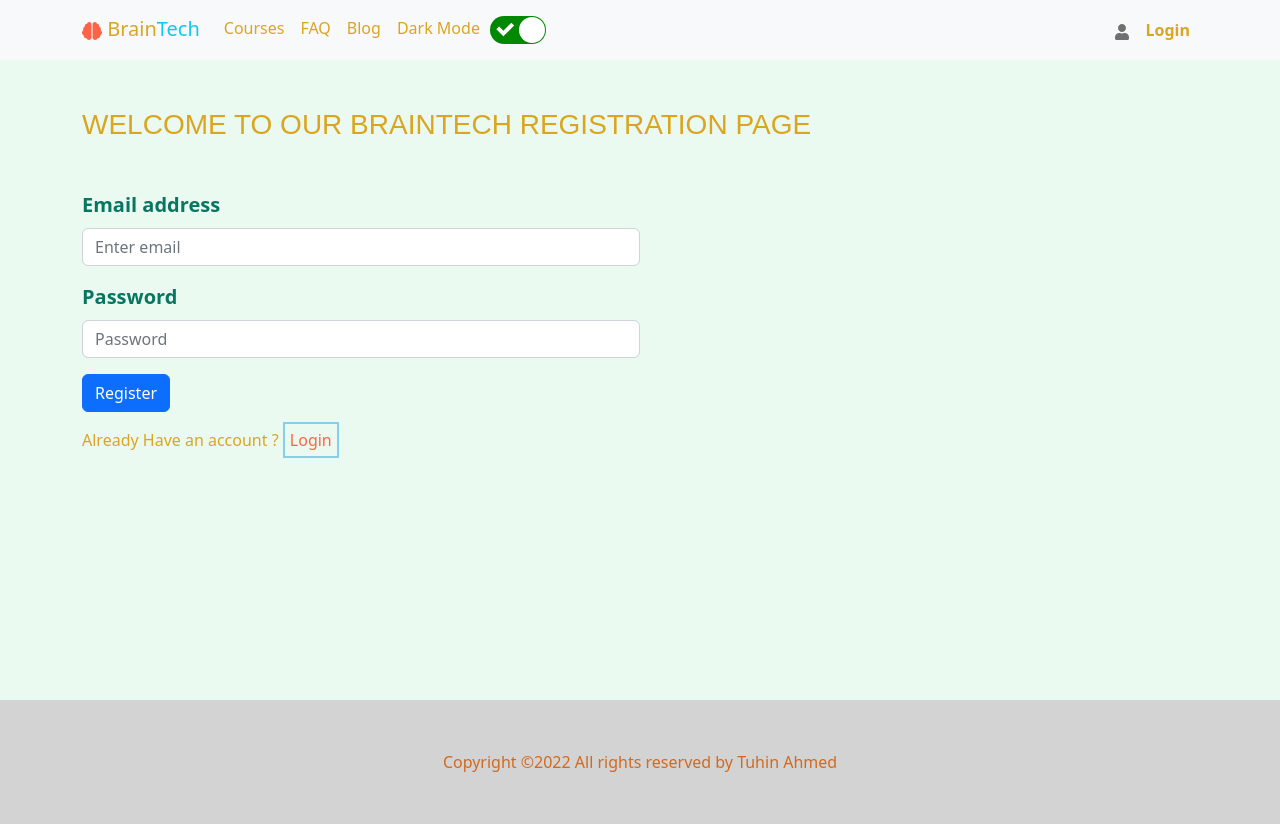
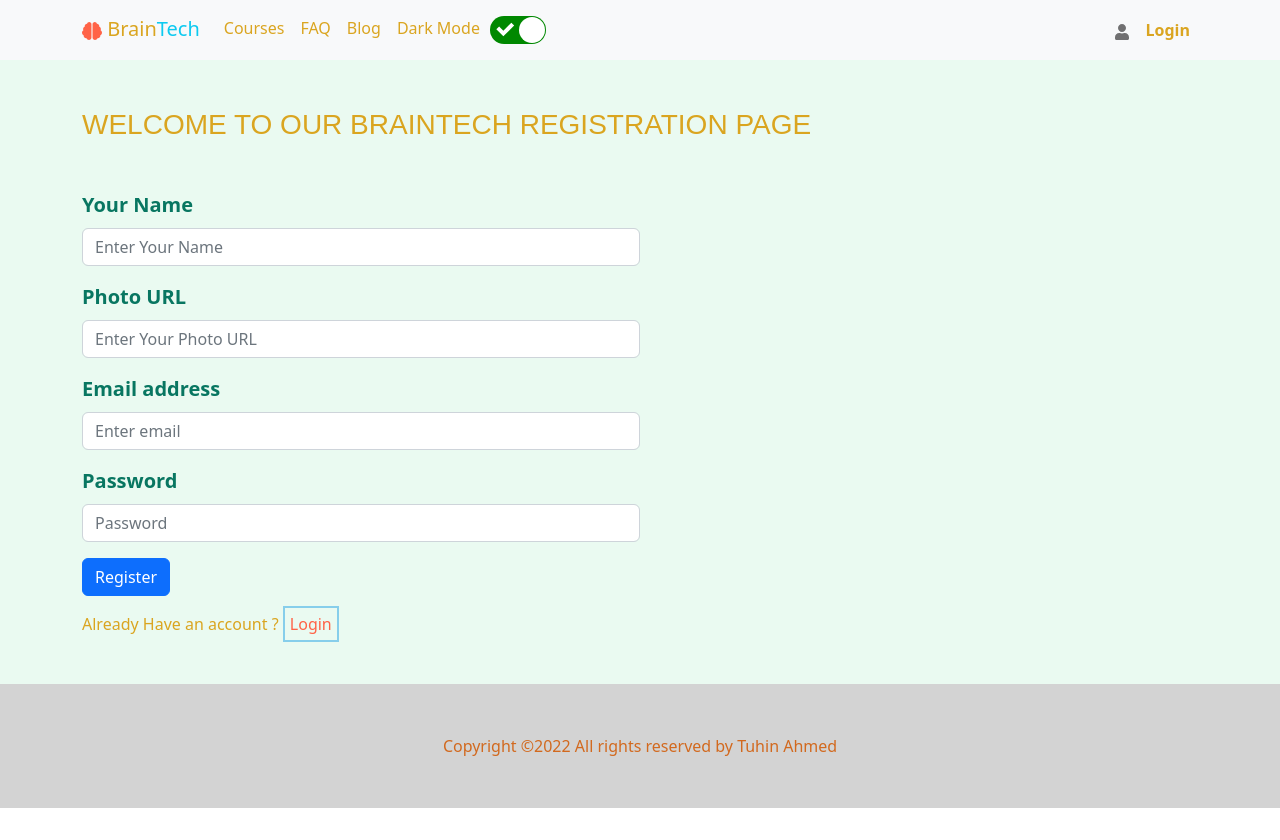
Before and after one commit to tuhinahmed-cse/-BrainTech-Client-side, a React (Create React App) app: page /register in a window 1280 px wide. Built offline with nearby package versions, Linux system fonts and the light colour scheme; no server answers.

Commit message:
Login with email and pass done

```diff
--- a/src/MainPages/Login/Login.js
+++ b/src/MainPages/Login/Login.js
@@ -1,16 +1,40 @@
 import { GoogleAuthProvider } from 'firebase/auth';
-import React, { useContext } from 'react';
+import React, { useContext, useState } from 'react';
 import { Container, Row } from 'react-bootstrap';
 import Button from 'react-bootstrap/Button';
 import Form from 'react-bootstrap/Form';
 import { FaGithub, FaGoogle } from 'react-icons/fa';
-import { Link } from 'react-router-dom';
+import { Link, useNavigate } from 'react-router-dom';
 import { AuthContext } from '../../contexts/AuthProvider/AuthProvider';
 
 
 const Login = () => {
-    const { providerLogin } = useContext(AuthContext);
+    const { providerLogin, signIn } = useContext(AuthContext);
     const googleProvider = new GoogleAuthProvider();
+    const [error, setError]= useState('');
+    const navigate =useNavigate();
+
+
+
+    const handleSubmit = event =>{
+        event.preventDefault();
+        const form = event.target;
+        const email = form.email.value;
+        const password = form.password.value;
+        signIn(email, password)
+        .then(result => {
+            const user = result.user;
+            console.log(user);
+            form.reset();
+            setError('');
+            navigate('/');
+        })
+        .catch(error => {
+          console.error(error);
+          setError(error.message);
+
+        })
+    }
 
 
 
@@ -33,23 +57,30 @@ const handleGoogleSignIn =()=>{
         <Row>
             <h3 className='mb-5 mt-5' style={{color:'goldenrod', fontFamily:'fantasy'}}> WELCOME TO OUR BRAINTECH LOGIN PAGE</h3>
 
-        <Form>
+        <Form onSubmit={handleSubmit}>
       <Form.Group className="mb-3 w-50" controlId="formBasicEmail">
         <Form.Label style={{color:'#087661', fontSize:'20px',fontWeight:'600'}}>Email address</Form.Label>
-        <Form.Control type="email" placeholder="Enter email" />
+        <Form.Control type="email" name='email' placeholder="Enter email" required />
       </Form.Group>
 
       <Form.Group className="mb-3 w-50" controlId="formBasicPassword">
         <Form.Label style={{color:'#087661', fontSize:'20px',fontWeight:'600'}}>Password</Form.Label>
-        <Form.Control type="password" placeholder="Password" />
+        <Form.Control type="password" name='password' placeholder="Password" required />
       </Form.Group>
+
       <Button variant="primary" type="submit" className='mb-3'>
         Login
       </Button>
+      <Form.Text className="text-danger ms-4">
+          {error}
+        </Form.Text>
+
       <br></br>
       <p style={{color:"goldenrod"}}> Don't Have an account ? <Link to='/register' style={{border:'2px solid skyblue', padding:'5px', textDecoration:"none", fontWeight:'500', color:'tomato'}}>Register</Link> </p>
       <Button variant="outline-info" className='me-3' onClick={handleGoogleSignIn} ><FaGoogle></FaGoogle> Login With Google</Button>
       <Button variant="outline-secondary"><FaGithub></FaGithub> Login With GitHub</Button>
+
+
     </Form>
 
 
--- a/src/MainPages/Login/Register.js
+++ b/src/MainPages/Login/Register.js
@@ -1,32 +1,73 @@
-import React from 'react';
+import React, { useContext, useState } from 'react';
 import { Container, Row } from 'react-bootstrap';
 import Button from 'react-bootstrap/Button';
 import Form from 'react-bootstrap/Form';
 import { Link } from 'react-router-dom';
+import { AuthContext } from '../../contexts/AuthProvider/AuthProvider';
 
 const Register = () => {
+
+    const {createUser}= useContext(AuthContext);
+    const [error, setError] = useState('');
+
+    const handleSubmit =(event)=>{
+        event.preventDefault();
+        const form = event.target;
+    const name = form.name.value;
+    const photoURL = form.photoURL.value;
+    const email = form.email.value;
+    const password = form.password.value;
+    // console.log(name, email, photoURL, password);
+
+    createUser(email, password)
+      .then(result => {
+        const user = result.user;
+        console.log(user);
+        setError('');
+        form.reset();
+      })
+      .catch(e => {
+
+        setError(e.message);
+      });
+
+    }
+
     return (
         <div>
         <div style={{backgroundColor:'#EAFAF1'}}>
-    <Container style={{height:'80vh'}}>
+    <Container>
         <Row>
             <h3 className='mb-5 mt-5' style={{color:'goldenrod', fontFamily:'fantasy'}}> WELCOME TO OUR BRAINTECH REGISTRATION PAGE</h3>
 
-        <Form>
+        <Form onSubmit={handleSubmit}>
+      <Form.Group className="mb-3 w-50" controlId="formBasicEmail">
+        <Form.Label style={{color:'#087661', fontSize:'20px',fontWeight:'600'}}>Your Name</Form.Label>
+        <Form.Control type="text" name='name' placeholder="Enter Your Name" />
+      </Form.Group>
+
+
+      <Form.Group className="mb-3 w-50" controlId="formBasicEmail">
+        <Form.Label style={{color:'#087661', fontSize:'20px',fontWeight:'600'}}>Photo URL</Form.Label>
+        <Form.Control type="text" name='photoURL' placeholder="Enter Your Photo URL" />
+      </Form.Group>
       <Form.Group className="mb-3 w-50" controlId="formBasicEmail">
         <Form.Label style={{color:'#087661', fontSize:'20px',fontWeight:'600'}}>Email address</Form.Label>
-        <Form.Control type="email" placeholder="Enter email" />
+        <Form.Control type="email" name='email' placeholder="Enter email" required />
       </Form.Group>
 
       <Form.Group className="mb-3 w-50" controlId="formBasicPassword">
         <Form.Label style={{color:'#087661', fontSize:'20px',fontWeight:'600'}}>Password</Form.Label>
-        <Form.Control type="password" placeholder="Password" />
+        <Form.Control type="password" name='password' placeholder="Password" required />
       </Form.Group>
       <Button variant="primary" type="submit" className='mb-3'>
         Register
       </Button>
+      <Form.Text className="text-danger ms-4">
+          {error}
+        </Form.Text>
       <br></br>
-      <p style={{color:"goldenrod"}}> Already Have an account ? <Link to='/login' style={{border:'2px solid skyblue', padding:'5px', textDecoration:"none", fontWeight:'500', color:'tomato'}}>Login</Link> </p>
+      <p style={{color:"goldenrod"}} className='mb-5'> Already Have an account ? <Link to='/login' style={{border:'2px solid skyblue', padding:'5px', textDecoration:"none", fontWeight:'500', color:'tomato'}}>Login</Link> </p>
 
     </Form>
 
--- a/src/components/Header/Header.js
+++ b/src/components/Header/Header.js
@@ -55,7 +55,7 @@ const Header = () => {
 
           </Nav>
           <Nav>
-            <Nav.Link href="#deets">
+            <Nav.Link >
               <OverlayTrigger
                 placement="right"
                 delay={{ show: 250, hide: 400 }}
@@ -73,7 +73,7 @@ const Header = () => {
 
 
             </Nav.Link>
-            <Nav.Link eventKey={2} href="#memes">
+            <Nav.Link eventKey={2} >
             {
                                 user?.uid ?
 
--- a/src/contexts/AuthProvider/AuthProvider.js
+++ b/src/contexts/AuthProvider/AuthProvider.js
@@ -1,5 +1,5 @@
 import React, { createContext, useEffect, useState } from 'react';
-import { getAuth, onAuthStateChanged, signInWithPopup, signOut } from "firebase/auth";
+import { createUserWithEmailAndPassword, getAuth, onAuthStateChanged, signInWithEmailAndPassword, signInWithPopup, signOut } from "firebase/auth";
 import app from '../../firebase/firebase.config'
 
 
@@ -13,6 +13,15 @@ const AuthProvider = ({children}) => {
 const providerLogin = (provider)=>{
 
     return signInWithPopup(auth, provider);
+}
+
+const createUser = (email, password) => {
+
+    return createUserWithEmailAndPassword(auth, email, password)
+}
+
+const signIn = (email, password) => {
+    return signInWithEmailAndPassword(auth, email, password);
 }
 
 const logOut = () => {
@@ -33,7 +42,7 @@ useEffect(()=>{
     },[])
 
 
-const authInfo = {user, providerLogin, logOut}
+const authInfo = {user, providerLogin, logOut, createUser, signIn}
     return (
         <AuthContext.Provider value={authInfo}>
           {children}
```
